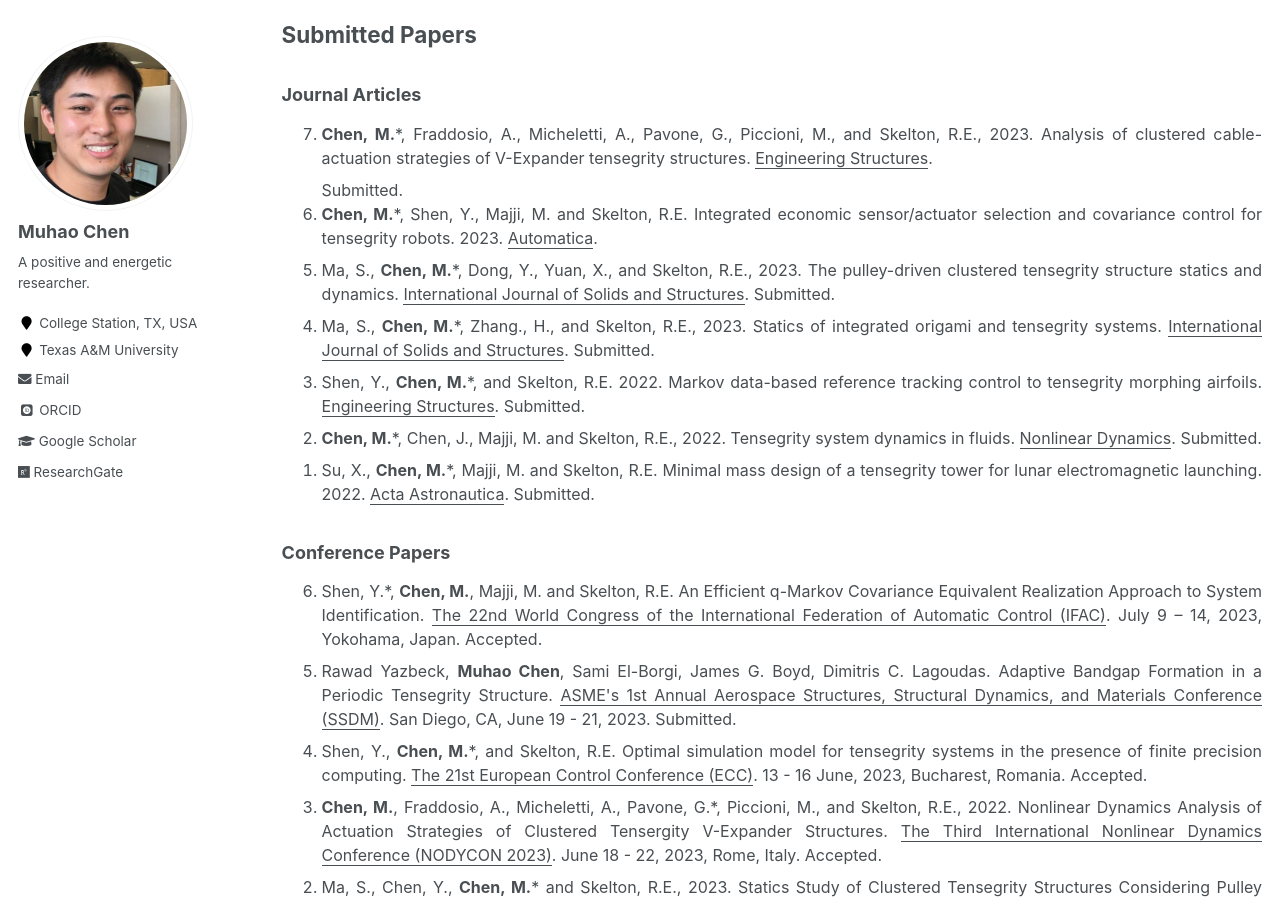
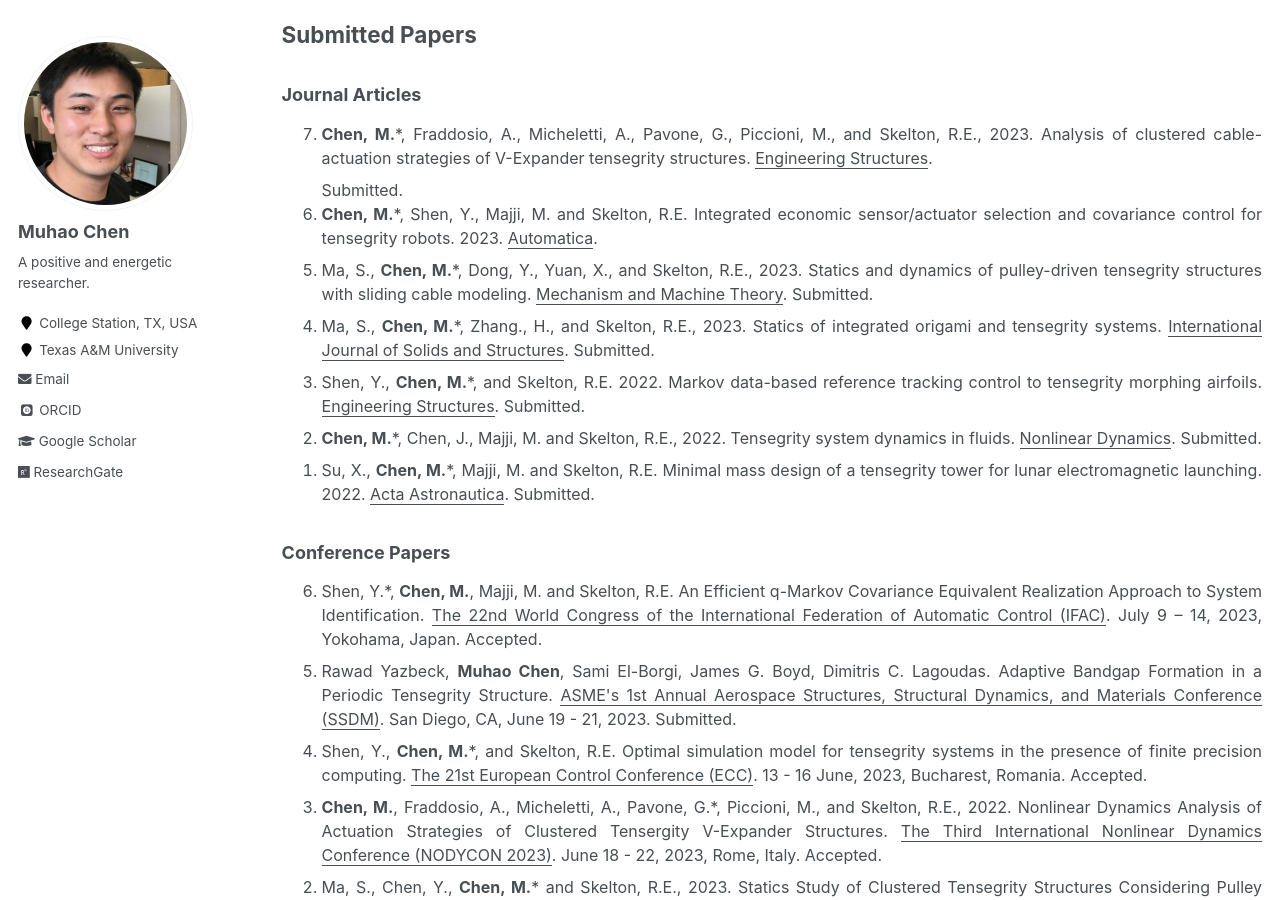
Before and after one commit to Muhao-Chen/muhao-chen.github.io, a Jekyll site: the page built from _pages/publication.md, in a window 1280 px wide and 900 px high, scrolled down 2210 px. Built offline with Jekyll 4.4.1, drawn with Linux system fonts in a browser that asks for light colours; some web fonts are replaced.

Commit message:
Update publication.md

```diff
--- a/_pages/publication.md
+++ b/_pages/publication.md
@@ -64,7 +64,7 @@ toc: true
 <ol reversed>
 <li> <strong>Chen, M.</strong>*, Fraddosio, A., Micheletti, A., Pavone, G., Piccioni, M., and Skelton, R.E., 2023. Analysis of clustered cable-actuation strategies of V-Expander tensegrity structures. <u>Engineering Structures</u>. </li> Submitted.
 <li> <strong>Chen, M.</strong>*, Shen, Y., Majji, M. and Skelton, R.E. Integrated economic sensor/actuator selection and covariance control for tensegrity robots. 2023. <u>Automatica</u>. </li>
-<li> Ma, S., <strong>Chen, M.</strong>*, Dong, Y., Yuan, X., and Skelton, R.E., 2023. The pulley-driven clustered tensegrity structure statics and dynamics. <u>International Journal of Solids and Structures</u>. Submitted. </li>
+<li> Ma, S., <strong>Chen, M.</strong>*, Dong, Y., Yuan, X., and Skelton, R.E., 2023. Statics and dynamics of pulley-driven tensegrity structures with sliding cable modeling. <u>Mechanism and Machine Theory</u>. Submitted. </li>
 <li> Ma, S., <strong>Chen, M.</strong>*, Zhang., H., and Skelton, R.E., 2023. Statics of integrated origami and tensegrity systems. <u>International Journal of Solids and Structures</u>. Submitted. </li>
 <li> Shen, Y., <strong>Chen, M.</strong>*, and Skelton, R.E. 2022. Markov data-based reference tracking control to tensegrity morphing airfoils. <u>Engineering Structures</u>. Submitted. </li>
 <li> <strong>Chen, M.</strong>*, Chen, J., Majji, M. and Skelton, R.E., 2022. Tensegrity system dynamics in fluids. <u>Nonlinear Dynamics</u>. Submitted. </li>
```
